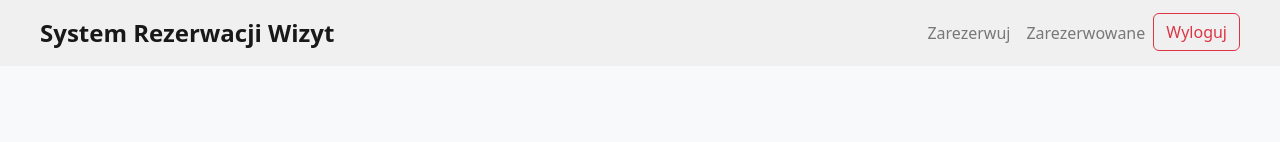
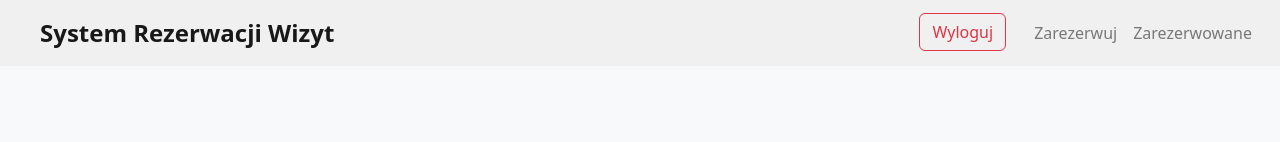
Before and after one commit to SebastianWojdyna/AppointmentSystem, an Angular app in the folder appointment-system-frontend/: page /#/reserve in a window 1280 px wide. Shown: the top 142 px of the page. Built offline with nearby package versions, Linux system fonts and the light colour scheme; no server answers; sample sign-in values are in the browser's storage; what angular-calendar would draw is missing.

Commit message:
Added a division into booking and viewing booked appointments

```diff
--- a/appointment-system-frontend/src/app/app.component.html
+++ b/appointment-system-frontend/src/app/app.component.html
@@ -1,3 +1,4 @@
+<!-- Pasek nawigacyjny -->
 <nav class="navbar navbar-expand-lg navbar-light" style="background-color: #f0f0f0;">
   <a class="navbar-brand font-weight-bold" href="/home">System Rezerwacji Wizyt</a>
   <button
@@ -13,22 +14,19 @@
   </button>
   <div class="collapse navbar-collapse" id="navbarNav">
     <ul class="navbar-nav ml-auto">
+      <!-- Wyświetl "Wyloguj" dla zalogowanych użytkowników -->
+      <li class="nav-item" *ngIf="isLoggedIn">
+        <button class="btn btn-outline-danger" (click)="logout()">Wyloguj</button>
+      </li>
       <!-- Opcja "Zarezerwuj wizytę" -->
       <li class="nav-item" *ngIf="isLoggedIn">
         <a class="nav-link" routerLink="/reserve">Zarezerwuj</a>
       </li>
-
       <!-- Opcja "Zarezerwowane wizyty" -->
       <li class="nav-item" *ngIf="isLoggedIn">
         <a class="nav-link" routerLink="/reserved">Zarezerwowane</a>
       </li>
-
-      <!-- Wyloguj -->
-      <li class="nav-item" *ngIf="isLoggedIn">
-        <button class="btn btn-outline-danger" (click)="logout()">Wyloguj</button>
-      </li>
-
-      <!-- Logowanie i rejestracja -->
+      <!-- Wyświetl "Zaloguj" i "Zarejestruj się" dla niezalogowanych użytkowników -->
       <li class="nav-item" *ngIf="!isLoggedIn">
         <button class="btn btn-outline-primary mr-2" (click)="navigateToLogin()">
           Zaloguj
@@ -43,7 +41,7 @@
   </div>
 </nav>
 
-<!-- Zawartość strony -->
+<!-- Główna zawartość -->
 <div class="container mt-5 d-flex justify-content-center">
   <div class="col-lg-10 col-md-12">
     <router-outlet></router-outlet>
```
